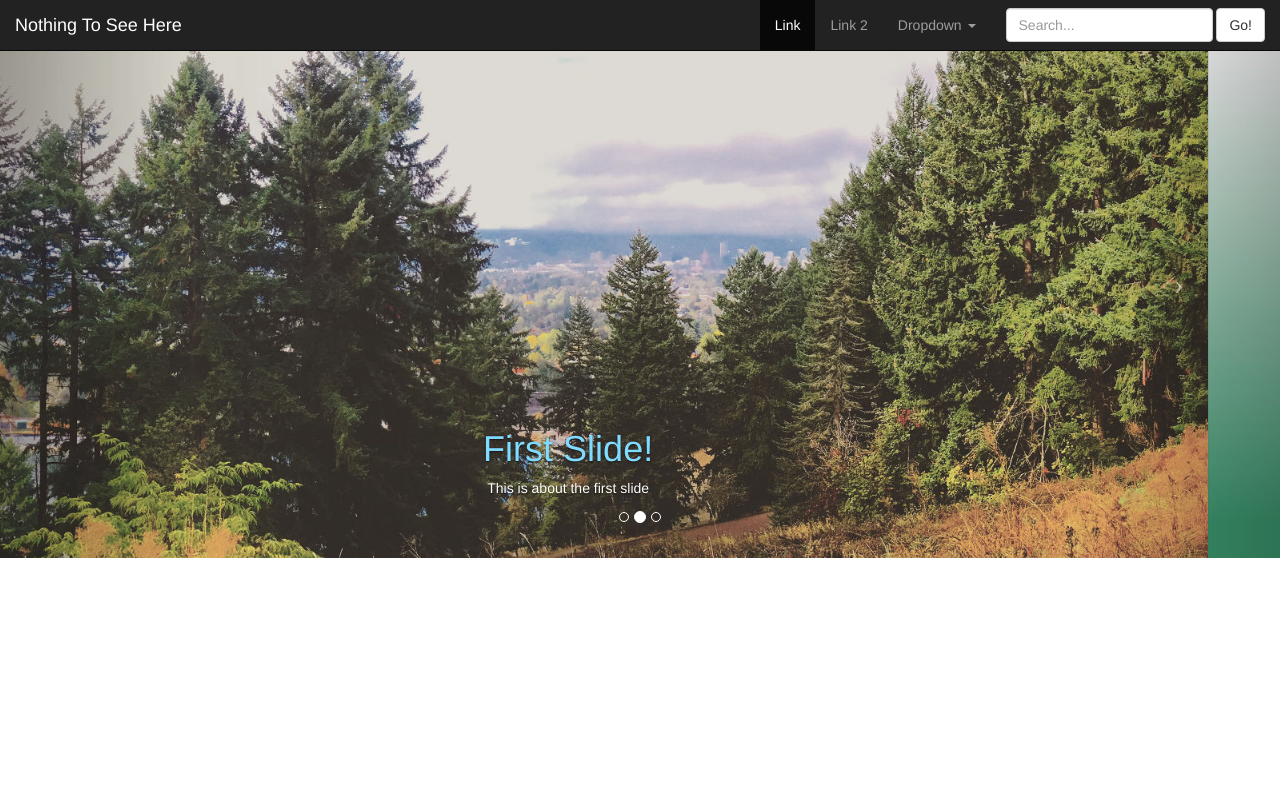
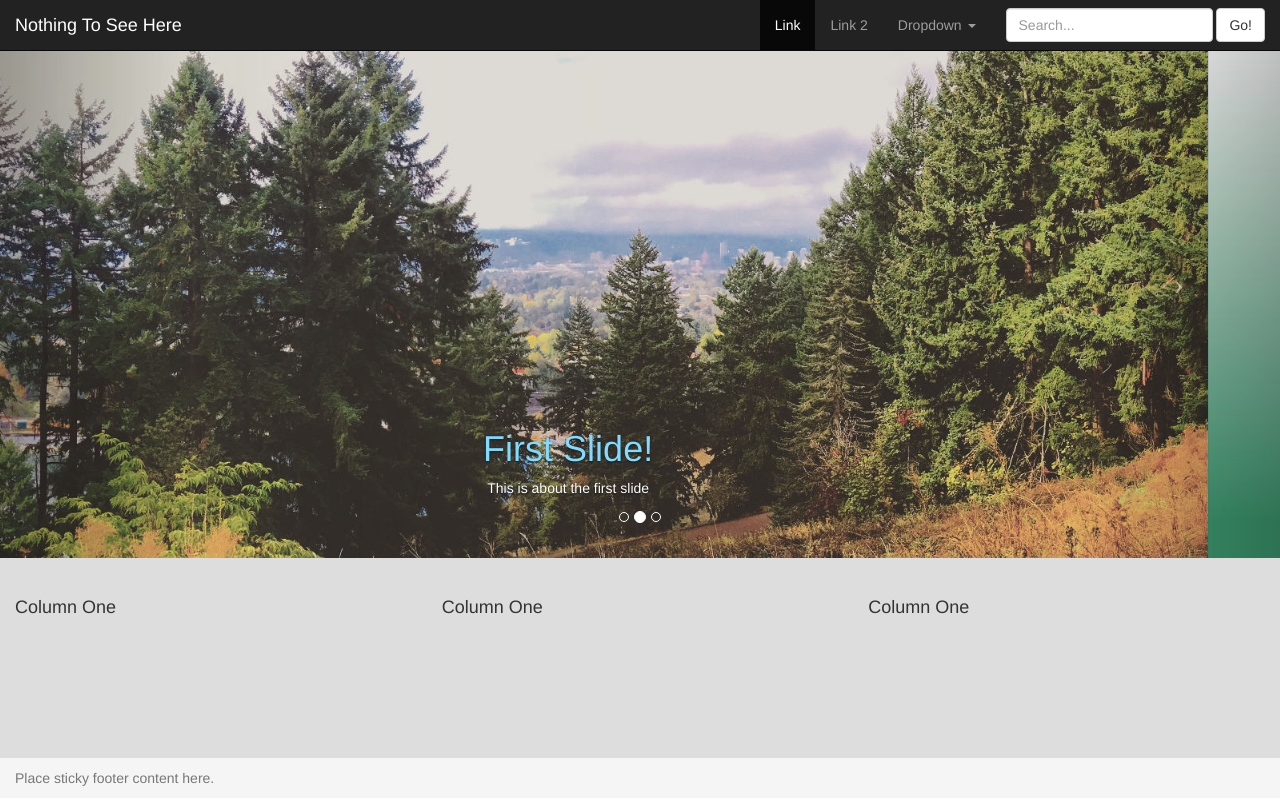
Before and after one commit to eeronomicon/bootstrapped, a plain HTML site: page index.html in a window 1280 px wide. Drawn offline with Linux system fonts and the light colour scheme.

Commit message:
add grid section and footer

```diff
--- a/css/styles.css
+++ b/css/styles.css
@@ -1,3 +1,16 @@
+.grid {
+  padding-top: 30px;
+  height: 200px;
+  background-color: #ddd;
+}
+.footer {
+  position: bottom;
+  padding-top: 10px;
+  bottom: 0;
+  width: 100%;
+  height: 40px;
+  background-color: #f5f5f5;
+}
 #myCarousel {
   background-color: #666;
   text-align: center;
--- a/index.html
+++ b/index.html
@@ -91,9 +91,24 @@
       </a>
     </div>
     <!-- Grid Here -->
-    <div class="">
-
+    <div class="container-fluid grid">
+      <div class="row">
+        <div class="col-sm-4">
+          <h4>Column One</h4>
+        </div>
+        <div class="col-sm-4">
+          <h4>Column One</h4>
+        </div>
+        <div class="col-sm-4">
+          <h4>Column One</h4>
+        </div>
+      </div>
     </div>
-    <!-- Modals Here -->
+    <!-- Footer Here -->
+    <footer class="footer">
+      <div class="container-fluid">
+        <p class="text-muted">Place sticky footer content here.</p>
+      </div>
+    </footer>
   </body>
 </html>
```
